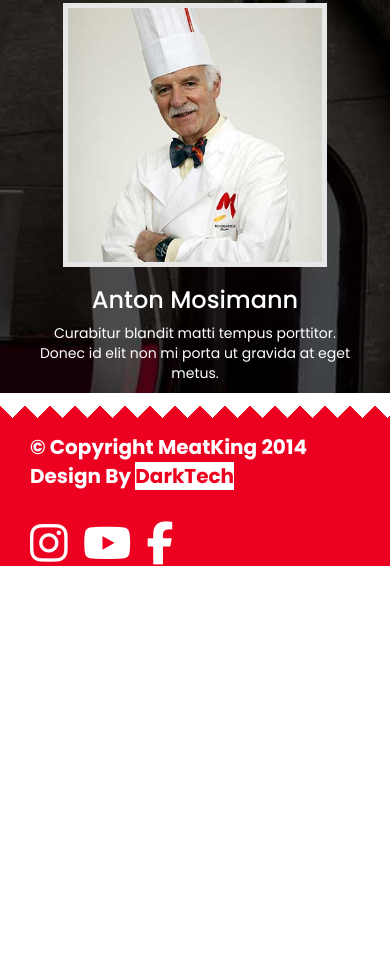
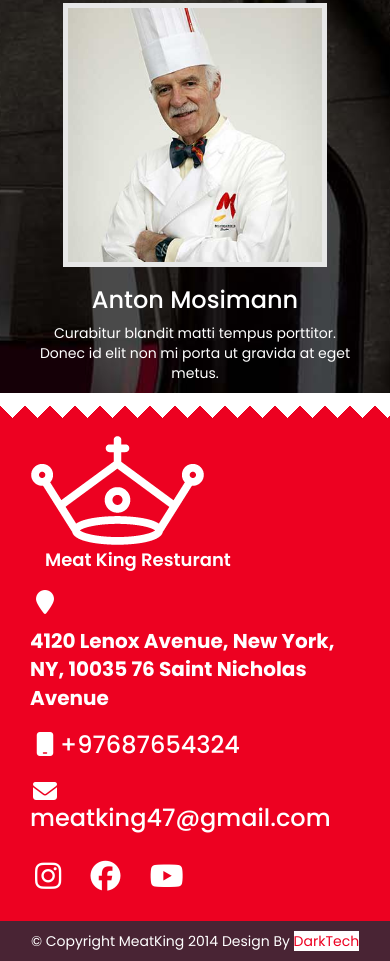
Before and after one commit to Rameshgituser/GymIT-Fitness, a plain HTML site: page index.html in a window 390 px wide. Shown: the part 9883-10844 px from the top of the page. Before the commit the page ends 10449 px from the top, so only its background shows below. Drawn offline with nearby package versions, Linux system fonts and the light colour scheme.

Commit message:
create footer with mobile responsive

```diff
--- a/assets/css/style.css
+++ b/assets/css/style.css
@@ -20,6 +20,40 @@
   padding: 1rem;
   background: rgba(33, 45, 57, 0.8);
   z-index: 100000;
+}
+#footer .social-icons{
+   padding: 2rem;
+   margin-left: -15px;
+   font-size: 3rem;
+   cursor: pointer;
+   color:#fff;
+    opacity:1;
+    filter:alpha(opacity=100);
+    -webkit-transition:opacity 350ms ease;
+    -moz-transition:opacity 350ms ease;
+    -o-transition:opacity 350ms ease;
+    transition:opacity 350ms ease;
+}
+
+
+#footer .social-icons:hover{
+  background:#ed0121;
+  opacity:0.5;
+  filter: alpha(opacity=50);
+}
+#footer .foot-text{
+  font-size: 14px;
+  font-weight: 400;
+  background: rgba(33, 45, 57, 0.8);
+  padding: 1rem;
+}
+
+.footer-logo h2{
+ font-size: 18px;
+ margin-left: 15px;
+ font-weight: 600;
+ margin-top: 2px;
+
 }
 .nav h2 {
   color: #ed0121;
--- a/index.html
+++ b/index.html
@@ -791,18 +791,44 @@
       <section class="ss-style-top"></section>
       <div class="container inner">
           <div class="row">
-              <div class="col-sm-6">
-                  &copy; Copyright MeatKing 2014
-                  <br/>Design By <a class="themeBy" href="#">DarkTech</a>
+
+            <div class="col-sm-3">
+              <div class="footer-logo">
+                <img src="./assets/img/logo.png" alt="">
+
+                <h2>Meat King Resturant</h2>
               </div>
-              <div class="col-sm-6">
-                  <div class="social-bar icon">
-                      <a href="#" class="fa-brands fa-instagram tooltipped" title=""></a>
-                      <a href="#" class="fa-brands fa-youtube tooltipped" title=""></a>
-                      <a href="#" class="fa-brands fa-facebook-f tooltipped" title=""></a>
-                  </div>
+
+              <h3><i class="fa fa-map-marker fa-fw"></i></h3>
+              <p>4120 Lenox Avenue, New York, NY, 10035 76 Saint Nicholas Avenue</p>
+            </div>
+            <div class="col-sm-3">
+              <h3><i class="fa fa-mobile fa-fw"></i>+97687654324</h3>
+            </div>
+            <div class="col-sm-3">
+              <h3><i class="fa fa-envelope fa-fw"></i>meatking47@gmail.com</h3>
+            </div>
+
+            <div class="col-sm-3 ">
+
+              <p class=""><i class="fa-brands fa-instagram social-icons"></i>
+              <i class="fa-brands fa-facebook social-icons"></i>
+              <i class="fa-brands fa-youtube social-icons"></i>
+              </p>
+
+
+
+        </div>
+
               </div>
           </div>
+
+          <div class="row">
+
+  <div class="col-md-12 text-center foot-text">
+    &copy; Copyright MeatKing 2014 Design By <a class="themeBy" href="#">DarkTech</a>
+</div>
+
       </div>
 
     <script src="./assets/js/jquery-2.1.3.min.js"></script>
```
Also changed, not shown: assets/css/bootstrap.min.css.
